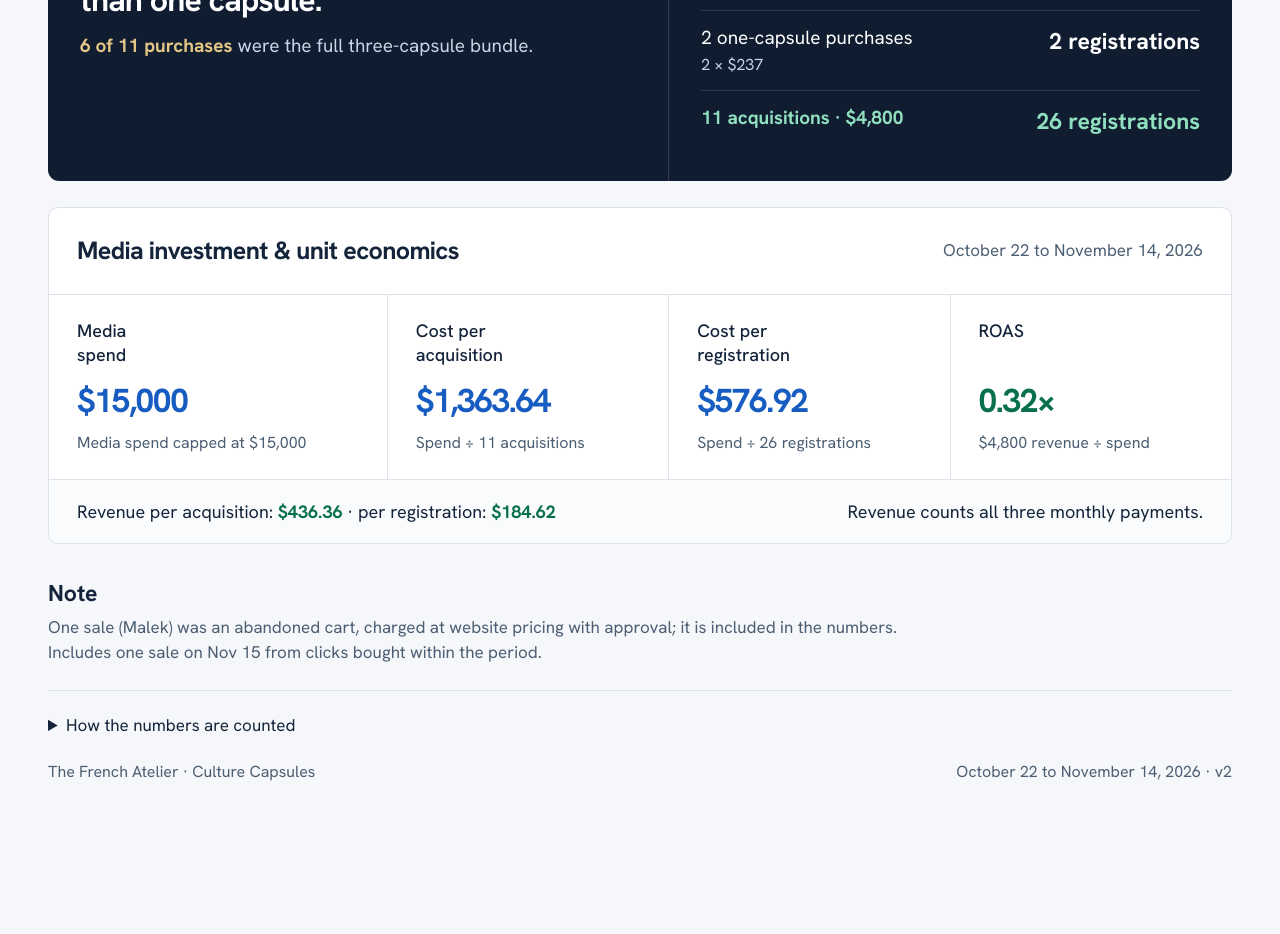
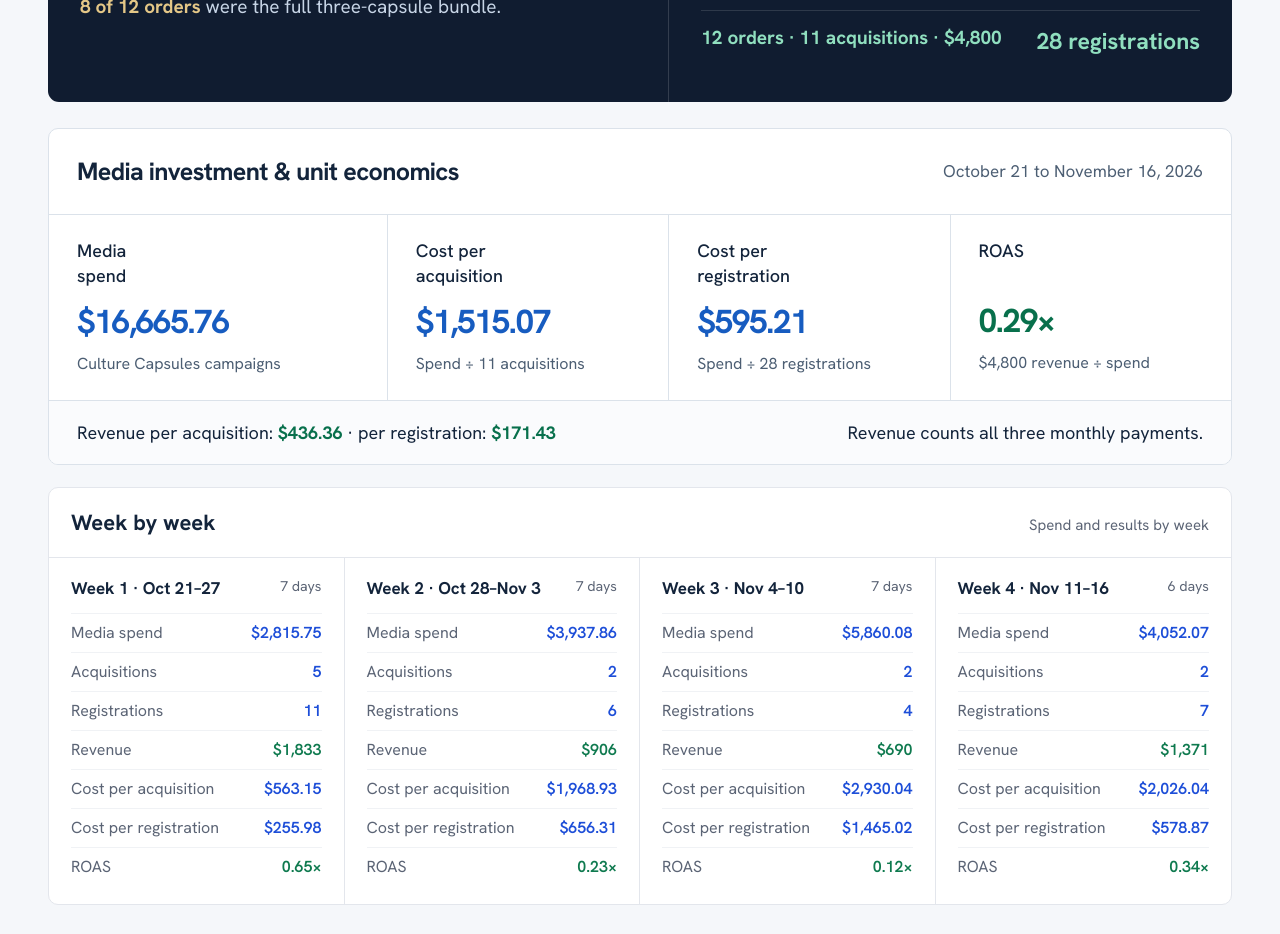
Before and after one commit to gitteromri-ux/french-capsules-week-one, a plain HTML site: page v2/index.html in a window 1280 px wide. Shown: the part 777-1711 px from the top of the page. Before the commit the page ends 1591 px from the top, so only its background shows below. Drawn offline with Linux system fonts and the light colour scheme.

Commit message:
v2 final: Oct 21-Nov 16, 11 acquisitions, 28 registrations, $4,800, spend $16,665.76, weekly cards

```diff
--- a/v2/index.html
+++ b/v2/index.html
@@ -4,7 +4,7 @@
 <meta charset="utf-8"><meta name="viewport" content="width=device-width,initial-scale=1">
 <meta name="robots" content="noindex,nofollow"><meta name="theme-color" content="#101c30">
 <title>French Capsules | Pilot results to date (v2)</title>
-<meta name="description" content="French Capsules pilot, October 22 to November 14, 2026: 11 acquisitions, 26 capsule registrations, $4,800 real contract revenue.">
+<meta name="description" content="French Capsules pilot, October 21 to November 16, 2026: 11 acquisitions, 28 capsule registrations, $4,800 full contract revenue.">
 <link rel="preconnect" href="https://fonts.googleapis.com"><link rel="preconnect" href="https://fonts.gstatic.com" crossorigin>
 <link href="https://fonts.googleapis.com/css2?family=Hanken+Grotesk:wght@400;500;600;700;800&family=Instrument+Serif&display=swap" rel="stylesheet">
 <style>
@@ -33,47 +33,74 @@ footer{padding:22px 0 30px;font-size:16px;color:var(--muted)}summary{cursor:poin
 .support-head{display:block;padding:22px}.support-head h2{font-size:24px}.support-head p{margin-top:7px}.support-grid article{padding:22px 18px}.support-grid h3{font-size:17px;min-height:47px}.metric-number{font-size:30px}.support-grid p{font-size:15px}.support-foot{display:block;padding:18px 22px;font-size:17px}.support-foot span{display:block}.support-foot span+span{margin-top:8px}.collection{gap:18px;padding:24px 0}.collection h2{font-size:21px}.collection p{font-size:16px}.collection-value{font-size:36px}.foot{display:block}.foot span{display:block;margin:5px 0}.audit{font-size:15px}.audit th,.audit td{padding:8px 4px}.audit code{font-size:15px}
 }
 @media print{body{background:white}.wrap{width:100%}.brandbar,.bundle,.result.value{print-color-adjust:exact}details{display:none}}
+.weeks{margin-top:22px;background:#fff;border:1px solid #e3e6ec;border-radius:10px;overflow:hidden}
+.weeks-head{display:flex;justify-content:space-between;align-items:baseline;padding:18px 22px;border-bottom:1px solid #e3e6ec}.weeks-head h2{font-size:22px;margin:0}.weeks-head p{margin:0;color:#5b6475;font-size:15px}
+.wk-grid{display:grid;grid-template-columns:repeat(4,1fr)}.wk{padding:18px 22px;border-right:1px solid #e3e6ec}.wk:last-child{border-right:0}
+.wk h3{font-size:17px;margin:0 0 12px;display:flex;justify-content:space-between;gap:8px}.wk h3 small{color:#5b6475;font-weight:400}
+.wk dl{margin:0}.wk dl div{display:flex;justify-content:space-between;padding:7px 0;border-top:1px solid #f0f2f5;font-size:16px}.wk dt{color:#5b6475}.wk dd{margin:0;font-weight:600;color:#1d4ed8}.wk dd.g{color:#0f7a4f}
+@media(max-width:800px){.wk-grid{grid-template-columns:1fr}.wk{border-right:0;border-bottom:1px solid #e3e6ec}.weeks-head{flex-direction:column;gap:4px}}
 </style>
 </head>
 <body>
 <div class="brandbar"><div class="wrap"><div class="brand">The French Atelier</div><span>Culture Capsules</span></div></div>
 <main class="wrap">
-  <header><div><h1>French Capsules.<br>Pilot results.</h1><p>Paid acquisition pilot · updated v2 · <a href="../">Week 1 version</a></p></div><div class="period"><strong>October 22 to November 14</strong><span>2026 · Israel time · USD</span></div></header>
+   <header><div><h1>French Capsules.<br>Pilot results.</h1><p>Paid acquisition pilot · updated v2 · <a href="../">Week 1 version</a></p></div><div class="period"><strong>October 21 to November 16</strong><span>2026 · Israel time · USD</span></div></header>
 <section class="results" aria-label="Core results">
- <article class="result volume"><h2>Capsule registrations</h2><div class="number">26</div><p>26 capsules purchased</p></article>
- <article class="result volume"><h2>Acquisitions</h2><div class="number">11</div><p>11 purchases</p></article>
- <article class="result ratio"><h2>Capsules per acquisition</h2><div class="number">2.36×</div><p>26 registrations ÷ 11 acquisitions</p></article>
+ <article class="result volume"><h2>Capsule registrations</h2><div class="number">28</div><p>28 capsules purchased</p></article>
+ <article class="result volume"><h2>Acquisitions</h2><div class="number">11</div><p>11 buyers</p></article>
+ <article class="result ratio"><h2>Capsules per acquisition</h2><div class="number">2.55×</div><p>28 registrations ÷ 11 acquisitions</p></article>
  <article class="result value"><h2>Revenue</h2><div class="number">$4.8k</div><p>$4,800 full 3-month contract value</p></article>
 </section>
 <section class="bundle">
- <div class="bundle-copy"><h2>Nine out of eleven buyers took more than one capsule.</h2><p><strong>6 of 11 purchases</strong> were the full three-capsule bundle.</p></div>
+ <div class="bundle-copy"><h2>8 out of 11 buyers took more than one capsule.</h2><p><strong>8 of 12 orders</strong> were the full three-capsule bundle.</p></div>
  <div class="bundle-math">
-  <div class="math-row"><span>6 three-capsule purchases<small>5 × $453, 1 × $567</small></span><strong>18 registrations</strong></div>
-  <div class="math-row"><span>3 two-capsule purchases<small>1 × $426, 2 × $534</small></span><strong>6 registrations</strong></div>
-  <div class="math-row"><span>2 one-capsule purchases<small>2 × $237</small></span><strong>2 registrations</strong></div>
-  <div class="math-row total"><span>11 acquisitions · $4,800</span><strong>26 registrations</strong></div>
+  <div class="math-row"><span>8 three-capsule orders<small>6 × $453, 2 × $567</small></span><strong>24 registrations</strong></div>
+  <div class="math-row"><span>4 one-capsule orders<small>4 × $237</small></span><strong>4 registrations</strong></div>
+  <div class="math-row total"><span>12 orders · 11 acquisitions · $4,800</span><strong>28 registrations</strong></div>
  </div>
 </section>
 <section class="support">
- <div class="support-head"><h2>Media investment &amp; unit economics</h2><p>October 22 to November 14, 2026</p></div>
+ <div class="support-head"><h2>Media investment &amp; unit economics</h2><p>October 21 to November 16, 2026</p></div>
  <div class="support-grid">
-  <article><h3>Media<br>spend</h3><div class="metric-number spend">$15,000</div><p>Media spend capped at $15,000</p></article>
-  <article><h3>Cost per<br>acquisition</h3><div class="metric-number spend">$1,363.64</div><p>Spend ÷ 11 acquisitions</p></article>
-  <article><h3>Cost per<br>registration</h3><div class="metric-number spend">$576.92</div><p>Spend ÷ 26 registrations</p></article>
-  <article><h3>ROAS</h3><div class="metric-number value">0.32×</div><p>$4,800 revenue ÷ spend</p></article>
+  <article><h3>Media<br>spend</h3><div class="metric-number spend">$16,665.76</div><p>Culture Capsules campaigns</p></article>
+  <article><h3>Cost per<br>acquisition</h3><div class="metric-number spend">$1,515.07</div><p>Spend ÷ 11 acquisitions</p></article>
+  <article><h3>Cost per<br>registration</h3><div class="metric-number spend">$595.21</div><p>Spend ÷ 28 registrations</p></article>
+  <article><h3>ROAS</h3><div class="metric-number value">0.29×</div><p>$4,800 revenue ÷ spend</p></article>
  </div>
- <div class="support-foot"><span>Revenue per acquisition: <strong>$436.36</strong> · per registration: <strong>$184.62</strong></span><span>Revenue counts all three monthly payments.</span></div>
+ <div class="support-foot"><span>Revenue per acquisition: <strong>$436.36</strong> · per registration: <strong>$171.43</strong></span><span>Revenue counts all three monthly payments.</span></div>
+</section>
+<section class="weeks" aria-label="Weekly results">
+ <div class="weeks-head"><h2>Week by week</h2><p>Spend and results by week</p></div>
+ <div class="wk-grid">
+  <article class="wk"><h3>Week 1 · Oct 21–27<small>7 days</small></h3><dl>
+   <div><dt>Media spend</dt><dd>$2,815.75</dd></div><div><dt>Acquisitions</dt><dd>5</dd></div><div><dt>Registrations</dt><dd>11</dd></div>
+   <div><dt>Revenue</dt><dd class="g">$1,833</dd></div><div><dt>Cost per acquisition</dt><dd>$563.15</dd></div><div><dt>Cost per registration</dt><dd>$255.98</dd></div>
+   <div><dt>ROAS</dt><dd class="g">0.65×</dd></div></dl></article>
+  <article class="wk"><h3>Week 2 · Oct 28–Nov 3<small>7 days</small></h3><dl>
+   <div><dt>Media spend</dt><dd>$3,937.86</dd></div><div><dt>Acquisitions</dt><dd>2</dd></div><div><dt>Registrations</dt><dd>6</dd></div>
+   <div><dt>Revenue</dt><dd class="g">$906</dd></div><div><dt>Cost per acquisition</dt><dd>$1,968.93</dd></div><div><dt>Cost per registration</dt><dd>$656.31</dd></div>
+   <div><dt>ROAS</dt><dd class="g">0.23×</dd></div></dl></article>
+  <article class="wk"><h3>Week 3 · Nov 4–10<small>7 days</small></h3><dl>
+   <div><dt>Media spend</dt><dd>$5,860.08</dd></div><div><dt>Acquisitions</dt><dd>2</dd></div><div><dt>Registrations</dt><dd>4</dd></div>
+   <div><dt>Revenue</dt><dd class="g">$690</dd></div><div><dt>Cost per acquisition</dt><dd>$2,930.04</dd></div><div><dt>Cost per registration</dt><dd>$1,465.02</dd></div>
+   <div><dt>ROAS</dt><dd class="g">0.12×</dd></div></dl></article>
+  <article class="wk"><h3>Week 4 · Nov 11–16<small>6 days</small></h3><dl>
+   <div><dt>Media spend</dt><dd>$4,052.07</dd></div><div><dt>Acquisitions</dt><dd>2</dd></div><div><dt>Registrations</dt><dd>7</dd></div>
+   <div><dt>Revenue</dt><dd class="g">$1,371</dd></div><div><dt>Cost per acquisition</dt><dd>$2,026.04</dd></div><div><dt>Cost per registration</dt><dd>$578.87</dd></div>
+   <div><dt>ROAS</dt><dd class="g">0.34×</dd></div></dl></article>
+ </div>
 </section>
 <section class="collection">
- <div><h2>Note</h2><p>One sale (Malek) was an abandoned cart, charged at website pricing with approval; it is included in the numbers.</p><p>Includes one sale on Nov 15 from clicks bought within the period.</p></div>
+ <div><h2>Note</h2><p>One sale (Malek) was an abandoned cart, charged at website pricing with approval; it is included in the numbers.</p></div>
 </section>
 <footer>
  <details><summary>How the numbers are counted</summary>
-  <p><strong>Registrations</strong> count capsules, not orders: one purchase can include 1, 2 or 3 capsules. Each purchase is counted from its contract value at the <a href="https://www.frenchatelierlive.com/culture-capsules" target="_blank" rel="noopener noreferrer">website prices</a> (3 monthly payments): 1 capsule $297, 2 capsules $534, 3 capsules $567; with the 20% CAPSULE20 code $237, $426 and $453.</p>
-  <p><strong>Revenue</strong> is the full 3-month contract value of all 11 purchases. <strong>Spend</strong> is media spend for the Culture Capsules campaigns from October 22, 2026, capped at $15,000, reached on November 14 (Israel time). ROAS = revenue ÷ spend, media only.</p>
+  <p><strong>Registrations</strong> count capsules, not orders: one order can include 1, 2 or 3 capsules. Each order is counted from its contract value at the <a href="https://www.frenchatelierlive.com/culture-capsules" target="_blank" rel="noopener noreferrer">website prices</a> (3 monthly payments): 1 capsule $297, 2 capsules $534, 3 capsules $567; with the 20% CAPSULE20 code $237, $426 and $453.</p>
+  <p><strong>Revenue</strong> is the full 3-month contract value of all 12 orders from 11 buyers. <strong>Spend</strong> is media spend for the Culture Capsules campaigns, October 21 to November 16, 2026 (Israel time). ROAS = revenue ÷ spend, media only.</p>
  </details>
- <div class="foot"><span>The French Atelier · Culture Capsules</span><span>October 22 to November 14, 2026 · v2</span></div>
+ <div class="foot"><span>The French Atelier · Culture Capsules</span><span>October 21 to November 16, 2026 · v2</span></div>
 </footer>
+
 
 
 
```
